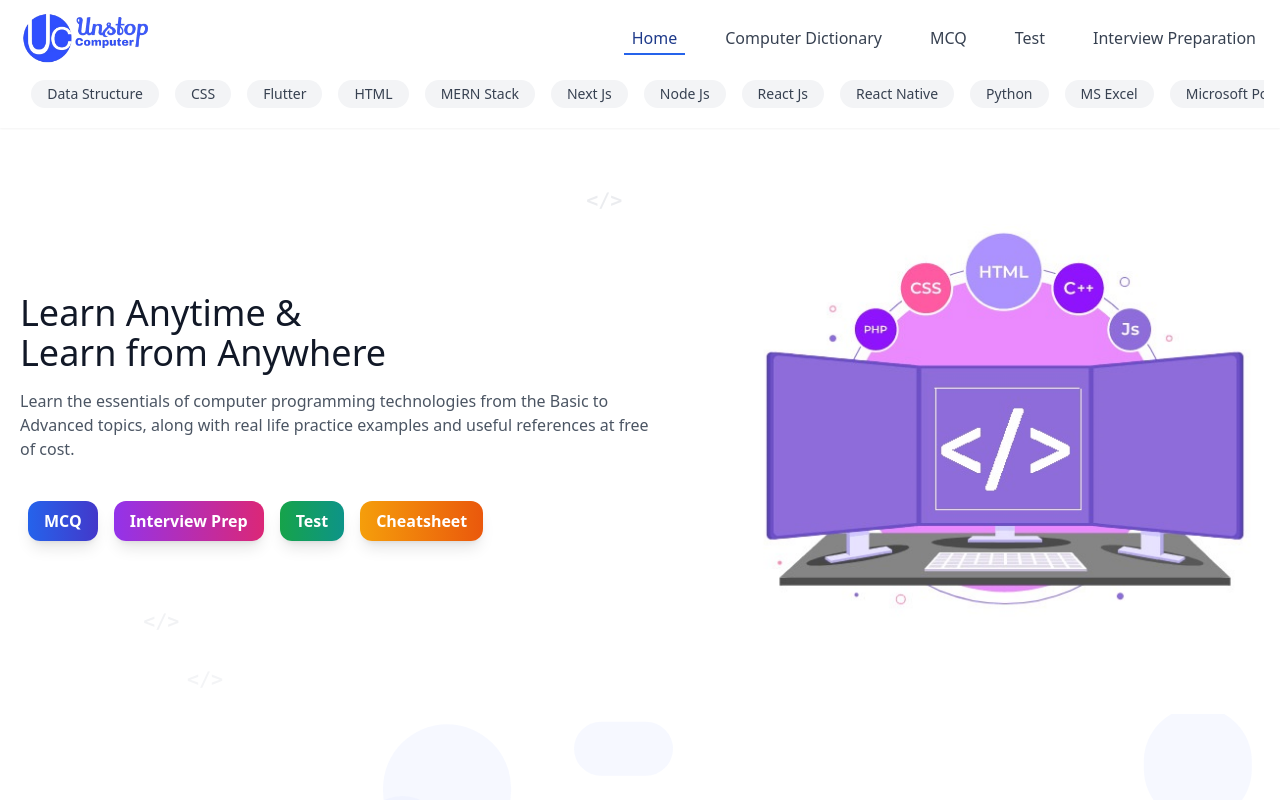
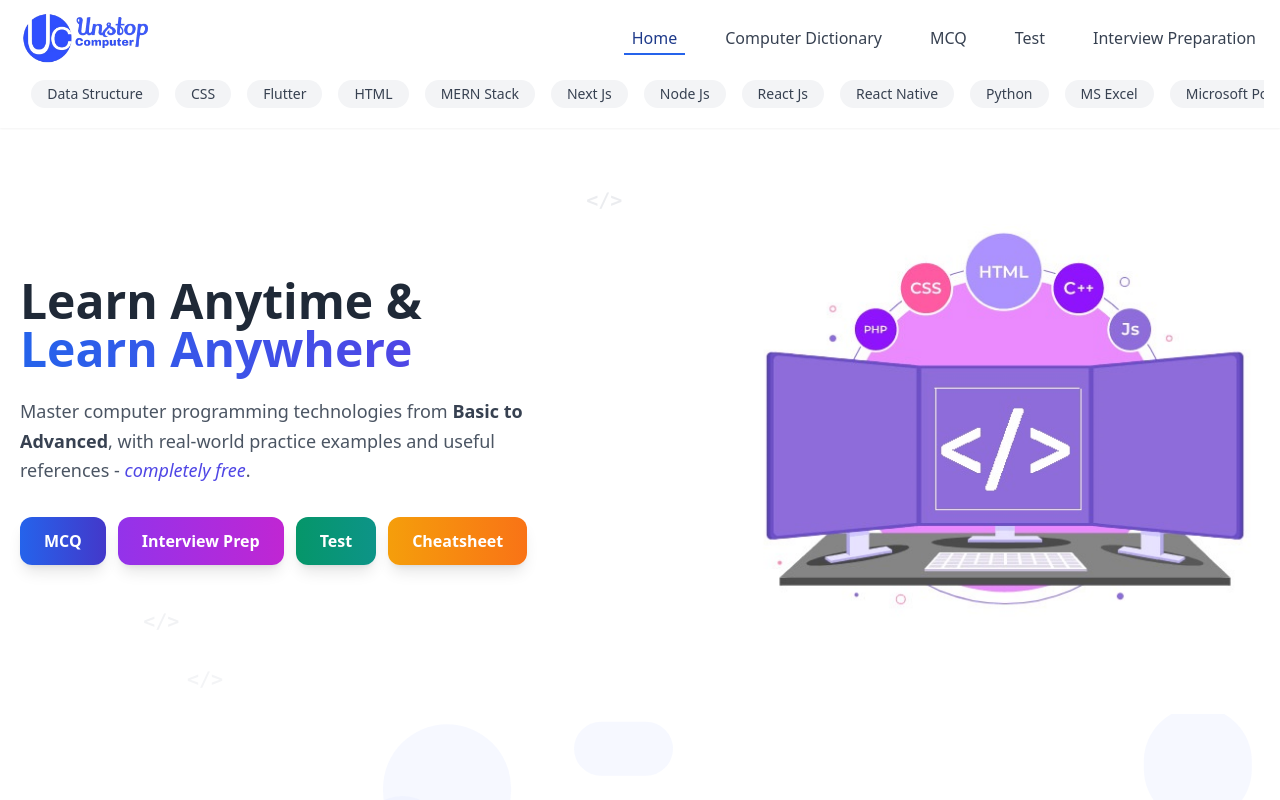
Before and after one commit to kartikkrishnasharmaa/ucpproject, a Next.js app: page / in a window 1280 px wide. Shown: the top 800 px of the page. Built offline with nearby package versions, Linux system fonts and the light colour scheme.

Commit message:
asdasdas

```diff
--- a/components/Hero.js
+++ b/components/Hero.js
@@ -1,31 +1,31 @@
-import React from 'react';
-import Image from 'next/image';
-import Link from 'next/link';
-import { motion } from 'framer-motion';
+import React from "react";
+import Image from "next/image";
+import Link from "next/link";
+import { motion } from "framer-motion";
 
 const Hero = () => {
   // Coding icons data
   const codingIcons = [
-    { icon: '</>', name: 'html' },
-    { icon: '</>', name: 'html' },
-    { icon: '</>', name: 'html' },
-    { icon: '</>', name: 'html' },
-    { icon: '</>', name: 'html' },
-    { icon: '</>', name: 'html' },
-    { icon: '</>', name: 'html' },
-    { icon: '</>', name: 'html' },
-    { icon: '</>', name: 'html' },
-    { icon: '{}', name: 'javascript' },
-    { icon: '() =>', name: 'function' },
-    { icon: 'const', name: 'variable' },
-    { icon: 'div', name: 'div' },
-    { icon: 'class', name: 'class' },
-    { icon: 'import', name: 'import' },
-    { icon: 'export', name: 'export' },
-    { icon: 'if', name: 'if' },
-    { icon: 'for', name: 'loop' },
-    { icon: 'try', name: 'try' },
-    { icon: 'async', name: 'async' },
+    { icon: "</>", name: "html" },
+    { icon: "</>", name: "html" },
+    { icon: "</>", name: "html" },
+    { icon: "</>", name: "html" },
+    { icon: "</>", name: "html" },
+    { icon: "</>", name: "html" },
+    { icon: "</>", name: "html" },
+    { icon: "</>", name: "html" },
+    { icon: "</>", name: "html" },
+    { icon: "{}", name: "javascript" },
+    { icon: "() =>", name: "function" },
+    { icon: "const", name: "variable" },
+    { icon: "div", name: "div" },
+    { icon: "class", name: "class" },
+    { icon: "import", name: "import" },
+    { icon: "export", name: "export" },
+    { icon: "if", name: "if" },
+    { icon: "for", name: "loop" },
+    { icon: "try", name: "try" },
+    { icon: "async", name: "async" },
   ];
 
   // Animation variants
@@ -35,9 +35,9 @@ const Hero = () => {
       opacity: 1,
       transition: {
         staggerChildren: 0.2,
-        delayChildren: 0.3
-      }
-    }
+        delayChildren: 0.3,
+      },
+    },
   };
 
   const itemVariants = {
@@ -47,9 +47,9 @@ const Hero = () => {
       opacity: 1,
       transition: {
         duration: 0.5,
-        ease: "easeOut"
-      }
-    }
+        ease: "easeOut",
+      },
+    },
   };
 
   const buttonVariants = {
@@ -59,12 +59,12 @@ const Hero = () => {
       transition: {
         duration: 0.3,
         yoyo: Infinity,
-        ease: "easeOut"
-      }
+        ease: "easeOut",
+      },
     },
     tap: {
-      scale: 0.95
-    }
+      scale: 0.95,
+    },
   };
 
   const imageVariants = {
@@ -74,9 +74,9 @@ const Hero = () => {
       x: 0,
       transition: {
         duration: 0.8,
-        ease: "easeOut"
-      }
-    }
+        ease: "easeOut",
+      },
+    },
   };
 
   // Random floating animation for background icons
@@ -84,7 +84,7 @@ const Hero = () => {
     initial: {
       y: 0,
       x: 0,
-      opacity: 0
+      opacity: 0,
     },
     animate: (i) => ({
       y: [0, -20, 0, 20, 0],
@@ -94,9 +94,9 @@ const Hero = () => {
         duration: 10 + Math.random() * 20,
         repeat: Infinity,
         delay: i * 2,
-        ease: "linear"
-      }
-    })
+        ease: "linear",
+      },
+    }),
   };
 
   return (
@@ -129,33 +129,41 @@ const Hero = () => {
           variants={containerVariants}
         >
           <motion.h1
-            className="title-font sm:text-4xl text-3xl mb-4 font-medium text-gray-900"
+            className="title-font sm:text-5xl text-4xl mb-6 font-bold text-gray-800 font-sans"
             variants={itemVariants}
           >
-            Learn Anytime &<br />Learn from Anywhere
+            Learn Anytime &<br className="hidden md:inline" />{" "}
+            <span className="bg-gradient-to-r from-blue-600 to-indigo-600 bg-clip-text text-transparent">
+              Learn Anywhere
+            </span>
           </motion.h1>
 
           <motion.p
-            className="mb-8 flex-wrap relative z-10"
+            className="mb-8 flex-wrap relative z-10 text-lg text-gray-600 leading-relaxed font-sans max-w-lg"
             variants={itemVariants}
           >
-            Learn the essentials of computer programming technologies from the Basic to Advanced topics, along with real life practice examples and useful references at free of cost.
+            Master computer programming technologies from{" "}
+            <span className="font-semibold text-gray-700">
+              Basic to Advanced
+            </span>
+            , with real-world practice examples and useful references -{" "}
+            <span className="italic text-indigo-600">completely free</span>.
           </motion.p>
 
           <motion.div
-            className="flex flex-wrap justify-center md:justify-start relative z-10"
+            className="flex flex-wrap justify-center md:justify-start relative z-10 gap-3"
             variants={containerVariants}
           >
             <motion.div
-              className="m-2"
               variants={itemVariants}
-              whileHover="hover"
-              whileTap="tap"
+              whileHover={{ scale: 1.05 }}
+              whileTap={{ scale: 0.95 }}
             >
               <Link href="/mcq">
                 <motion.button
-                  className="whitespace-nowrap rounded-xl py-2 px-4 text-white bg-gradient-to-r from-blue-600 to-indigo-700 font-bold shadow-lg"
-                  variants={buttonVariants}
+                  className="whitespace-nowrap rounded-xl py-3 px-6 text-white bg-gradient-to-r from-blue-600 to-indigo-700 font-bold shadow-lg hover:shadow-xl transition-all duration-300 font-sans"
+                  whileHover={{ scale: 1.03 }}
+                  whileTap={{ scale: 0.97 }}
                 >
                   MCQ
                 </motion.button>
@@ -163,15 +171,15 @@ const Hero = () => {
             </motion.div>
 
             <motion.div
-              className="m-2"
               variants={itemVariants}
-              whileHover="hover"
-              whileTap="tap"
+              whileHover={{ scale: 1.05 }}
+              whileTap={{ scale: 0.95 }}
             >
               <Link href="/interview-question">
                 <motion.button
-                  className="whitespace-nowrap rounded-xl py-2 px-4 text-white bg-gradient-to-r from-purple-600 to-pink-600 font-bold shadow-lg"
-                  variants={buttonVariants}
+                  className="whitespace-nowrap rounded-xl py-3 px-6 text-white bg-gradient-to-r from-purple-600 to-fuchsia-600 font-bold shadow-lg hover:shadow-xl transition-all duration-300 font-sans"
+                  whileHover={{ scale: 1.03 }}
+                  whileTap={{ scale: 0.97 }}
                 >
                   Interview Prep
                 </motion.button>
@@ -179,15 +187,15 @@ const Hero = () => {
             </motion.div>
 
             <motion.div
-              className="m-2"
               variants={itemVariants}
-              whileHover="hover"
-              whileTap="tap"
+              whileHover={{ scale: 1.05 }}
+              whileTap={{ scale: 0.95 }}
             >
               <Link href="/test">
                 <motion.button
-                  className="whitespace-nowrap rounded-xl py-2 px-4 text-white bg-gradient-to-r from-green-600 to-teal-600 font-bold shadow-lg"
-                  variants={buttonVariants}
+                  className="whitespace-nowrap rounded-xl py-3 px-6 text-white bg-gradient-to-r from-emerald-600 to-teal-600 font-bold shadow-lg hover:shadow-xl transition-all duration-300 font-sans"
+                  whileHover={{ scale: 1.03 }}
+                  whileTap={{ scale: 0.97 }}
                 >
                   Test
                 </motion.button>
@@ -195,15 +203,15 @@ const Hero = () => {
             </motion.div>
 
             <motion.div
-              className="m-2"
               variants={itemVariants}
-              whileHover="hover"
-              whileTap="tap"
+              whileHover={{ scale: 1.05 }}
+              whileTap={{ scale: 0.95 }}
             >
               <Link href="/cheatsheet">
                 <motion.button
-                  className="whitespace-nowrap rounded-xl py-2 px-4 text-white bg-gradient-to-r from-amber-500 to-orange-600 font-bold shadow-lg"
-                  variants={buttonVariants}
+                  className="whitespace-nowrap rounded-xl py-3 px-6 text-white bg-gradient-to-r from-amber-500 to-orange-500 font-bold shadow-lg hover:shadow-xl transition-all duration-300 font-sans"
+                  whileHover={{ scale: 1.03 }}
+                  whileTap={{ scale: 0.97 }}
                 >
                   Cheatsheet
                 </motion.button>
@@ -212,6 +220,7 @@ const Hero = () => {
           </motion.div>
         </motion.div>
 
+        {/* Image section */}
         <motion.div
           className="lg:max-w-lg lg:w-full md:w-1/2 w-5/6 relative z-10"
           initial="hidden"
--- a/pages/interview-question/index.js
+++ b/pages/interview-question/index.js
@@ -246,7 +246,7 @@ const Home = () => {
             </motion.div>
 
             {/* Popular Categories Section */}
-            <div className="mt-12 max-w-7xl mx-auto px-4">
+            <div className="mt-12 px-2">
               <h2 className="text-2xl font-bold text-gray-800 mb-6">
                 Popular Interview Question Categories
               </h2>
@@ -258,7 +258,7 @@ const Home = () => {
                     className="bg-white p-4 rounded-lg shadow-md hover:shadow-lg transition-shadow"
                   >
                     <h3 className="font-medium text-blue-600 hover:text-blue-800">
-                      {subject.name} Interview Q&A
+                      {subject.name}
                     </h3>
                   </Link>
                 ))}
```
Also changed, not shown: pages/interview-question/android-developer.js (+9 -9 lines), pages/main/donate.js (+1 -151 lines).
